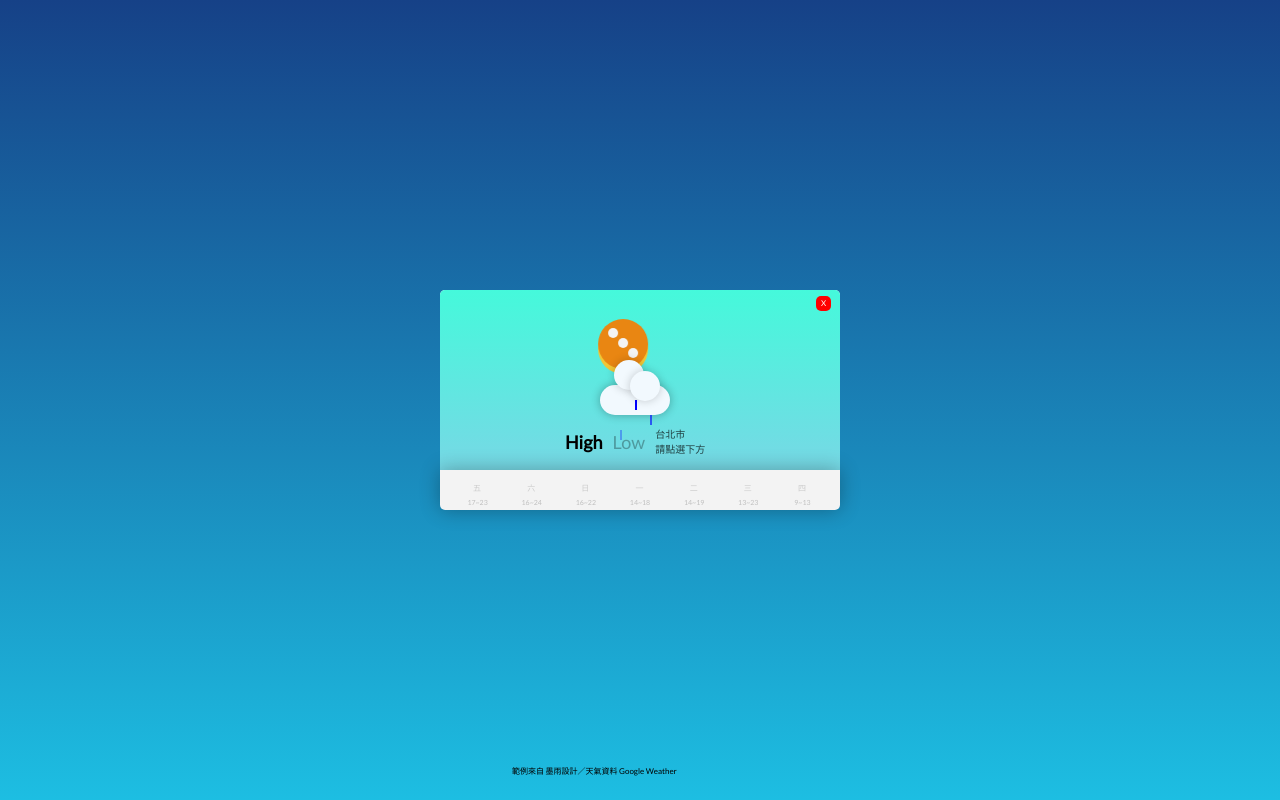
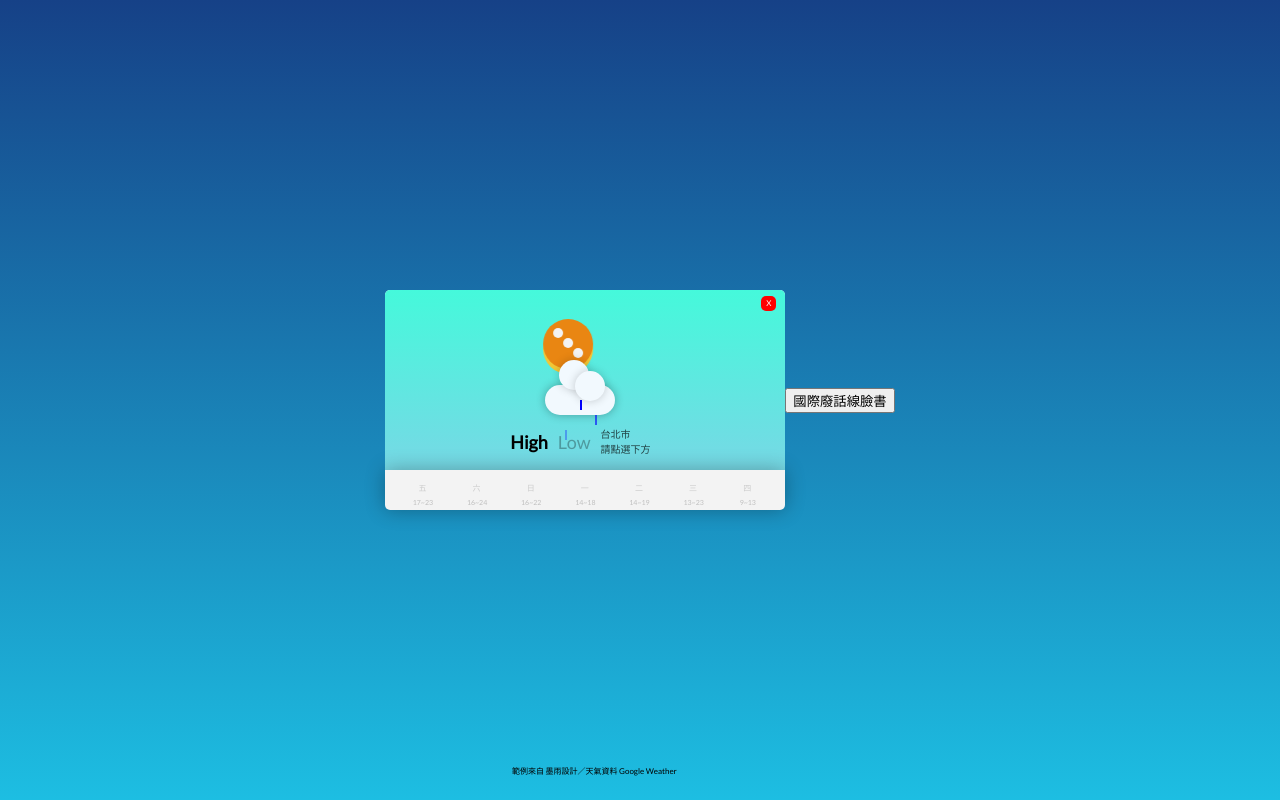
Before and after one commit to steward379/garbage-weather, a plain HTML site: page index.html in a window 1280 px wide. Drawn offline with nearby package versions, Linux system fonts and the light colour scheme.

Commit message:
button
button

```diff
--- a/index.html
+++ b/index.html
@@ -166,6 +166,7 @@
     </div>
   </label>
 </div>
+<input type="button" value="國際廢話線臉書" onclick="location.href='https://www.facebook.com/murmurline'">
 <div class="copyright">範例來自 墨雨設計／天氣資料 Google Weather</div>
   <script src='https://cdnjs.cloudflare.com/ajax/libs/jquery/3.1.0/jquery.min.js'></script>
 
```
